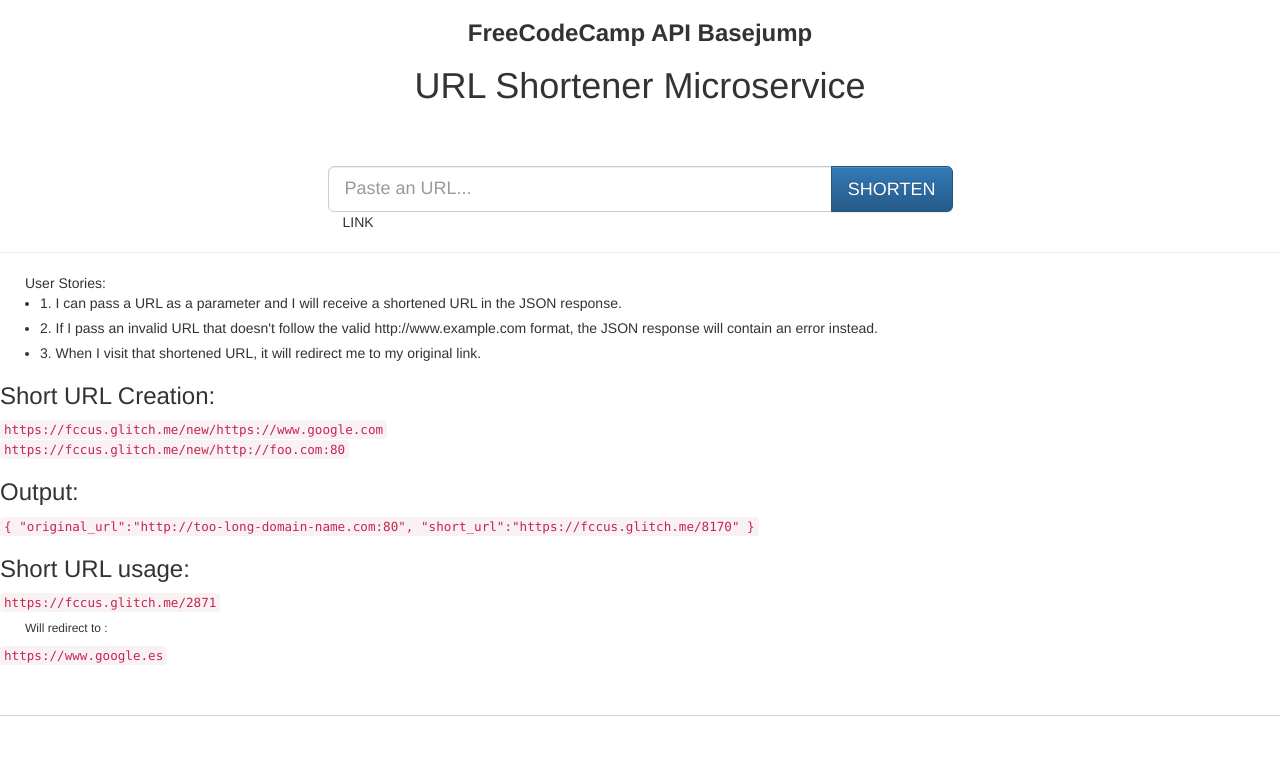
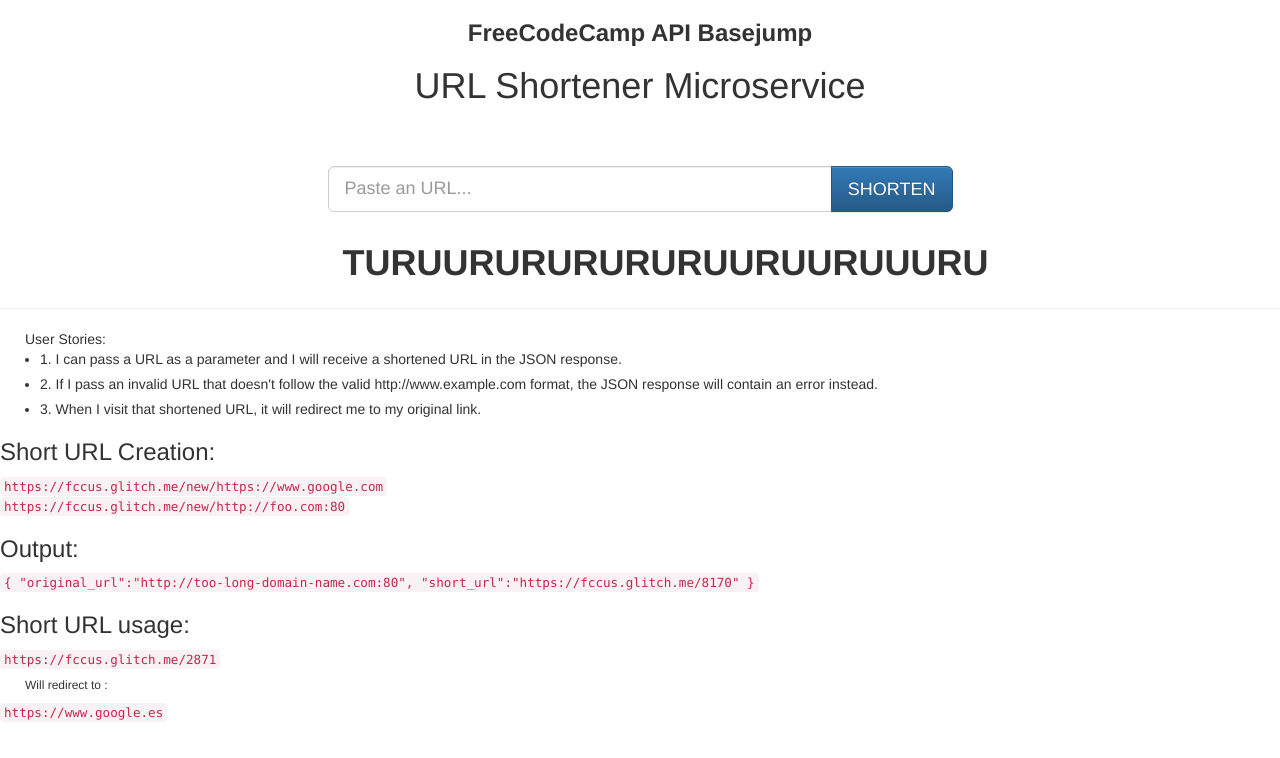
Before and after one commit to DSantamaria18/fcc-url-shortener, a website: page views/index.html in a window 1280 px wide. Shown: the top 758 px of the page. Drawn offline with nearby package versions, Linux system fonts and the light colour scheme.

Commit message:
📹🌓 Updated with Glitch

```diff
--- a/public/style.css
+++ b/public/style.css
@@ -58,3 +58,10 @@
 footer > a {
   color: #BBBBBB;
 }
+
+#link {
+  margin-top: 25px;
+  font-weight: bolder;
+  font-size: 36px;
+  text-align: center;
+}
--- a/views/index.html
+++ b/views/index.html
@@ -48,7 +48,7 @@
                 </span>
               </div>
                <div class="col-lg-12">
-              <div id="link">LINK</div>
+              <div id="link">TURUURURURURURUURUURUUURU</div>
             </div>
             </div>
           </div>
```
